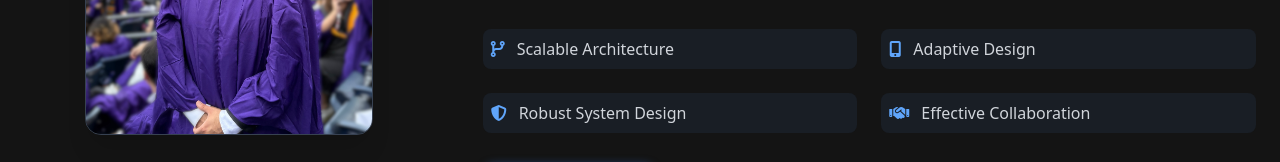
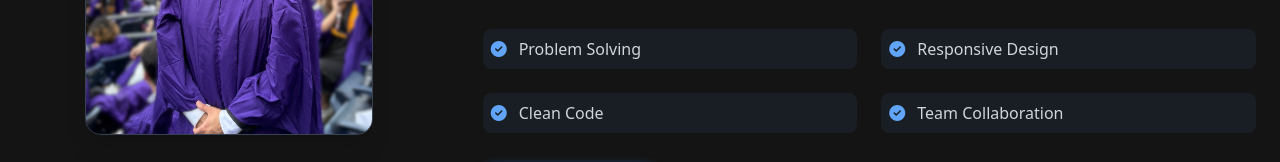
Before and after one commit to NikhilSoni15/NikhilSoni15.github.io, a plain HTML site: page index.html in a window 1280 px wide. Shown: the part 1227-1389 px from the top of the page. Drawn offline with nearby package versions, Linux system fonts and the light colour scheme; animation ran at ten frames a second.

Commit message:
Update About section with better feature highlights

```diff
--- a/index.html
+++ b/index.html
@@ -209,20 +209,20 @@
                     <!-- Feature Grid -->
                     <div class="grid grid-cols-2 gap-6 mb-8 text-gray-300">
                         <div class="flex items-center p-2 rounded-lg bg-gray-800/50">
-                            <i class="fas fa-code-branch text-blue-400 mr-3"></i>
-                            <span>Scalable Architecture</span>
+                            <i class="fas fa-check-circle text-blue-400 mr-3"></i>
+                            <span>Problem Solving</span>
                         </div>
                         <div class="flex items-center p-2 rounded-lg bg-gray-800/50">
-                            <i class="fas fa-mobile-alt text-blue-400 mr-3"></i>
-                            <span>Adaptive Design</span>
+                            <i class="fas fa-check-circle text-blue-400 mr-3"></i>
+                            <span>Responsive Design</span>
                         </div>
                         <div class="flex items-center p-2 rounded-lg bg-gray-800/50">
-                            <i class="fas fa-shield-alt text-blue-400 mr-3"></i>
-                            <span>Robust System Design</span>
+                            <i class="fas fa-check-circle text-blue-400 mr-3"></i>
+                            <span>Clean Code</span>
                         </div>
                         <div class="flex items-center p-2 rounded-lg bg-gray-800/50">
-                            <i class="fas fa-handshake text-blue-400 mr-3"></i>
-                            <span>Effective Collaboration</span>
+                            <i class="fas fa-check-circle text-blue-400 mr-3"></i>
+                            <span>Team Collaboration</span>
                         </div>
                     </div>
 
```
